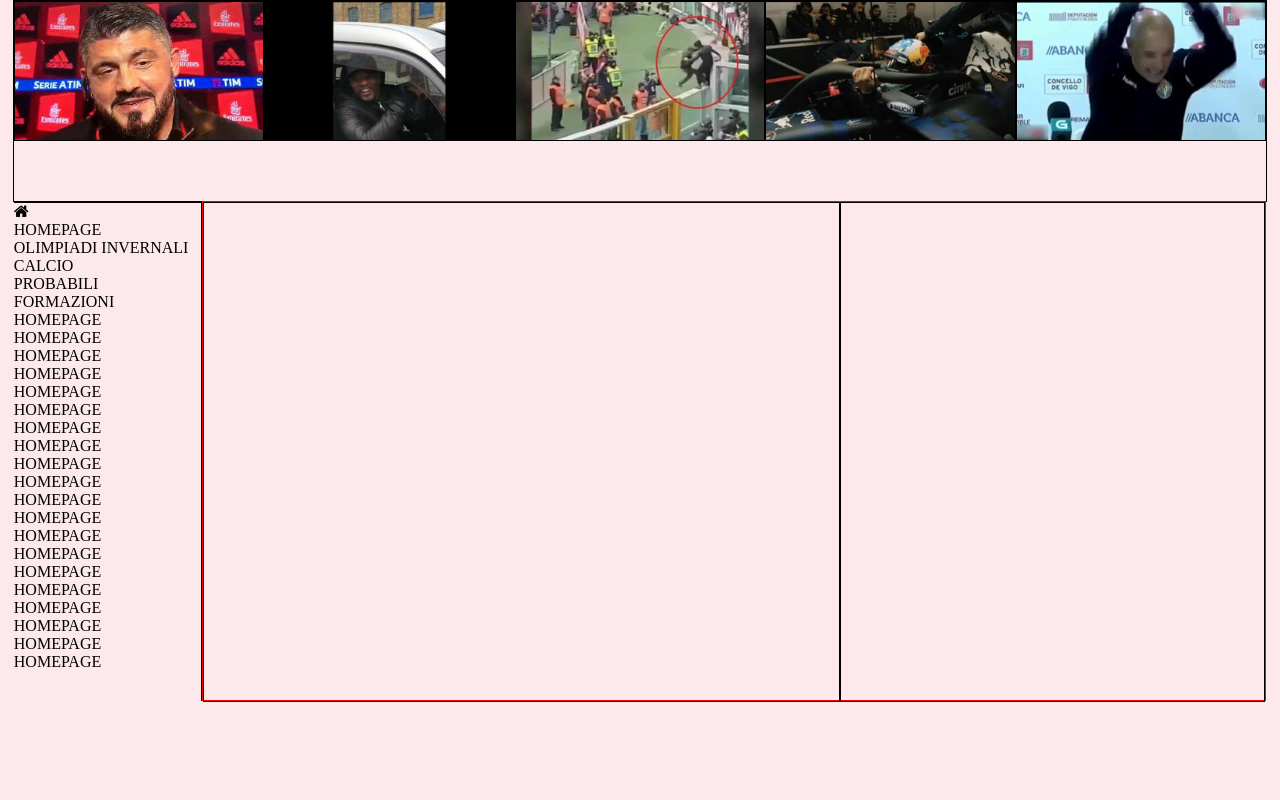
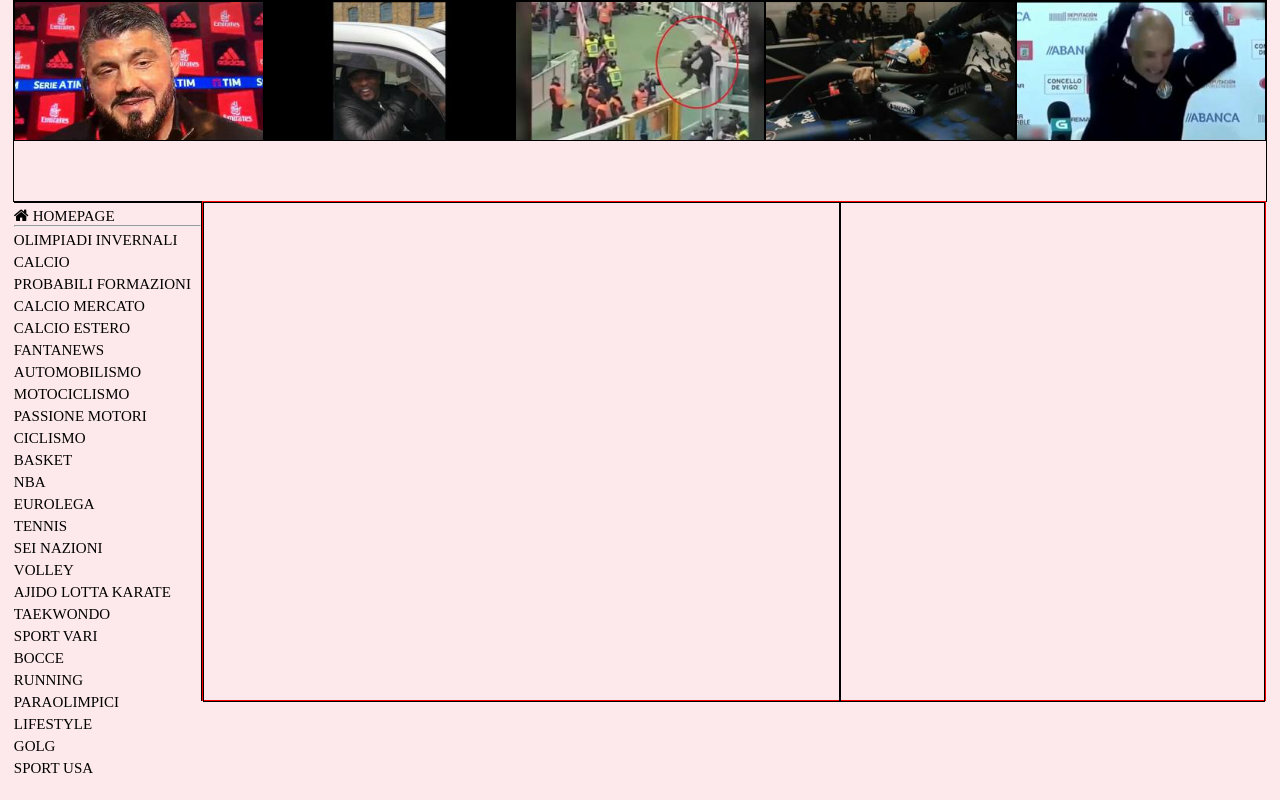
Before and after one commit to Leitino/gazzetta, a plain HTML site: page index.html in a window 1280 px wide. Drawn offline with Linux system fonts and the light colour scheme.

Commit message:
scheletro gazzetta

```diff
--- a/index.html
+++ b/index.html
@@ -27,30 +27,33 @@
       </div>
       <div class="sinistra float-left">
         <span><i class="fa fa-home" aria-hidden="true"></i></span>
-        <a href="#">HOMEPAGE</a>
+        <a id="homepage" href="#">HOMEPAGE</a>
+        <hr>
         <a href="#">OLIMPIADI INVERNALI</a>
         <a href="#">CALCIO</a>
         <a href="#">PROBABILI FORMAZIONI</a>
-        <a href="#">HOMEPAGE</a>
-        <a href="#">HOMEPAGE</a>
-        <a href="#">HOMEPAGE</a>
-        <a href="#">HOMEPAGE</a>
-        <a href="#">HOMEPAGE</a>
-        <a href="#">HOMEPAGE</a>
-        <a href="#">HOMEPAGE</a>
-        <a href="#">HOMEPAGE</a>
-        <a href="#">HOMEPAGE</a>
-        <a href="#">HOMEPAGE</a>
-        <a href="#">HOMEPAGE</a>
-        <a href="#">HOMEPAGE</a>
-        <a href="#">HOMEPAGE</a>
-        <a href="#">HOMEPAGE</a>
-        <a href="#">HOMEPAGE</a>
-        <a href="#">HOMEPAGE</a>
-        <a href="#">HOMEPAGE</a>
-        <a href="#">HOMEPAGE</a>
-        <a href="#">HOMEPAGE</a>
-        <a href="#">HOMEPAGE</a>
+        <a href="#">CALCIO MERCATO</a>
+        <a href="#">CALCIO ESTERO</a>
+        <a href="#">FANTANEWS</a>
+        <a href="#">AUTOMOBILISMO</a>
+        <a href="#">MOTOCICLISMO</a>
+        <a href="#">PASSIONE MOTORI</a>
+        <a href="#">CICLISMO</a>
+        <a href="#">BASKET</a>
+        <a href="#">NBA</a>
+        <a href="#">EUROLEGA</a>
+        <a href="#">TENNIS</a>
+        <a href="#">SEI NAZIONI</a>
+        <a href="#">VOLLEY</a>
+        <a href="#">AJIDO LOTTA KARATE</a>
+        <a href="#">TAEKWONDO</a>
+        <a href="#">SPORT VARI</a>
+        <a href="#">BOCCE</a>
+        <a href="#">RUNNING</a>
+        <a href="#">PARAOLIMPICI</a>
+        <a href="#">LIFESTYLE</a>
+        <a href="#">GOLG</a>
+        <a href="#">SPORT USA</a>
       </div>
       <div class="blocco float-left">
         <div class="binterno float-left">
--- a/stile.css
+++ b/stile.css
@@ -9,9 +9,15 @@ body{
 }
 
 a{
+  margin-top: 5px;
+  font-size: 15px;
   text-decoration: none;
   color: black;
   display: block;
+}
+
+#homepage{
+  display: inline-block;
 }
 
 .contenitore{
```
